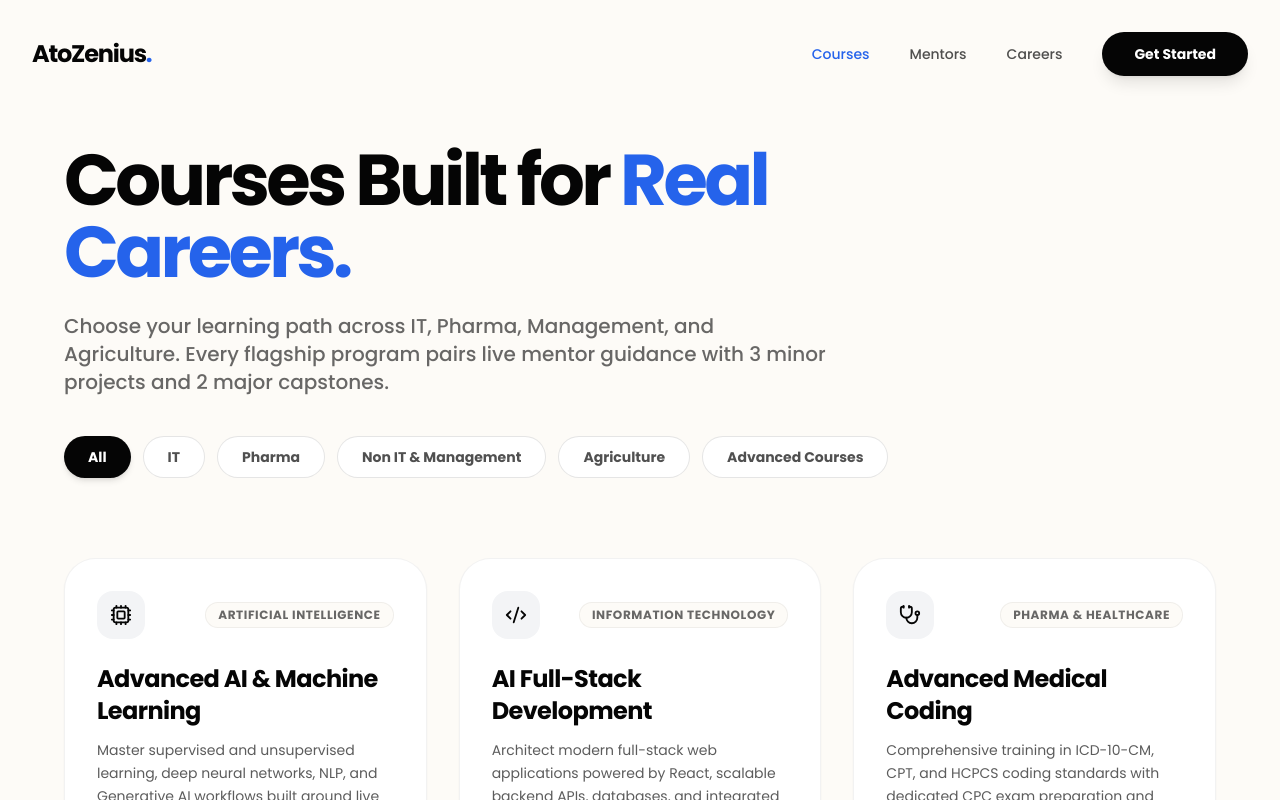
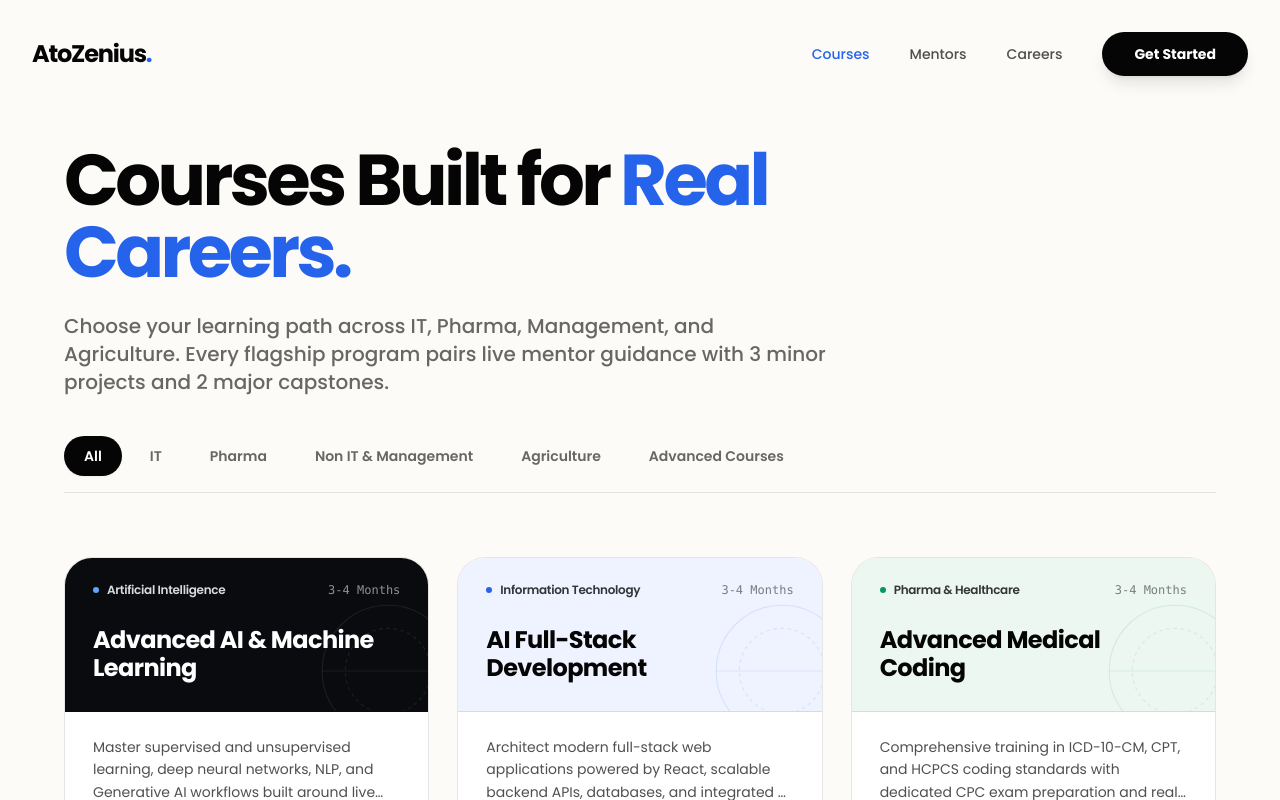
Before and after one commit to tekigowtham2204/AtoZenius-Redesigned, a React (Vite) app: page / in a window 1280 px wide. Both pictures are taken after a click on the button "EXPLORE COURSES". Shown: the top 800 px of the page. Built offline with nearby package versions, Linux system fonts and the light colour scheme.

Commit message:
Redesign course cards with editorial specimen layout

```diff
--- a/components/CoursesPage.tsx
+++ b/components/CoursesPage.tsx
@@ -1,19 +1,61 @@
 import React, { useState } from 'react';
 import { motion, AnimatePresence } from 'framer-motion';
 import {
-  Clock,
-  Layers,
   ArrowRight,
+  ArrowUpRight,
   CheckCircle2,
   X,
   MessageCircle,
   BookOpen,
 } from 'lucide-react';
-import { courseCategories, coursesData, CourseItem } from '../data/courses';
+import { courseCategories, coursesData, CourseCategory, CourseItem } from '../data/courses';
 
 interface CoursesPageProps {
   onOpenAuth: () => void;
 }
+
+const categoryThemes: Record<
+  CourseCategory,
+  {
+    headerBg: string;
+    darkHeader?: boolean;
+    accentText: string;
+    dotColor: string;
+    patternStroke: string;
+  }
+> = {
+  'Advanced Courses': {
+    headerBg: 'bg-[#0A0B0E]',
+    darkHeader: true,
+    accentText: 'text-[#60A5FA]',
+    dotColor: 'bg-[#60A5FA]',
+    patternStroke: 'rgba(255,255,255,0.08)',
+  },
+  IT: {
+    headerBg: 'bg-[#EEF3FF]',
+    accentText: 'text-brand-accent',
+    dotColor: 'bg-brand-accent',
+    patternStroke: 'rgba(37,99,235,0.12)',
+  },
+  Pharma: {
+    headerBg: 'bg-[#ECF7F2]',
+    accentText: 'text-emerald-700',
+    dotColor: 'bg-emerald-600',
+    patternStroke: 'rgba(5,150,105,0.12)',
+  },
+  'Non IT & Management': {
+    headerBg: 'bg-[#FAF2E6]',
+    accentText: 'text-amber-800',
+    dotColor: 'bg-amber-600',
+    patternStroke: 'rgba(217,119,6,0.12)',
+  },
+  Agriculture: {
+    headerBg: 'bg-[#F0F6EB]',
+    accentText: 'text-lime-800',
+    dotColor: 'bg-lime-700',
+    patternStroke: 'rgba(77,124,15,0.12)',
+  },
+};
 
 const CoursesPage: React.FC<CoursesPageProps> = ({ onOpenAuth }) => {
   const [selectedCategory, setSelectedCategory] = useState<(typeof courseCategories)[number]>('All');
@@ -40,10 +82,10 @@ const CoursesPage: React.FC<CoursesPageProps> = ({ onOpenAuth }) => {
       exit={{ opacity: 0, transition: { duration: 0.15 } }}
       className="pt-28 md:pt-36 pb-24 min-h-screen bg-brand-cream"
     >
-      <section className="px-6 mb-14 md:mb-20">
+      <section className="px-6 mb-14 md:mb-16">
         <div className="container mx-auto max-w-6xl">
           <motion.div
-            initial={{ opacity: 0, y: 20 }}
+            initial={{ opacity: 0, y: 18 }}
             animate={{ opacity: 1, y: 0 }}
             transition={{ duration: 0.45 }}
             className="max-w-3xl"
@@ -56,111 +98,180 @@ const CoursesPage: React.FC<CoursesPageProps> = ({ onOpenAuth }) => {
             </p>
           </motion.div>
 
-          {/* Category Filter */}
-          <div className="flex flex-wrap gap-3 mt-10">
-            {courseCategories.map((cat) => (
+          {/* Editorial Tab Filter */}
+          <div className="flex flex-wrap items-center gap-2 mt-10 pb-4 border-b border-brand-dark/10">
+            {courseCategories.map((cat) => {
+              const isSelected = selectedCategory === cat;
+              return (
                 <button
                   key={cat}
                   type="button"
                   onClick={() => setSelectedCategory(cat)}
-                className={`px-6 py-2.5 rounded-full text-sm font-bold transition-all duration-300 ${
-                  selectedCategory === cat
-                    ? 'bg-brand-dark text-white shadow-md'
-                    : 'bg-white text-brand-dark/70 border border-brand-dark/10 hover:border-brand-dark/30 hover:text-brand-dark'
+                  className={`px-5 py-2.5 rounded-full text-sm font-semibold transition-all duration-200 ${
+                    isSelected
+                      ? 'bg-brand-dark text-white shadow-sm'
+                      : 'text-brand-dark/60 hover:text-brand-dark hover:bg-brand-dark/5'
                   }`}
                 >
                   {cat}
                 </button>
-            ))}
+              );
+            })}
           </div>
         </div>
       </section>
 
-      {/* Courses Grid */}
+      {/* Editorial Specimen Cards Grid */}
       <section className="px-6">
         <div className="container mx-auto max-w-6xl">
-          <div className="grid grid-cols-1 md:grid-cols-2 lg:grid-cols-3 gap-6 md:gap-8">
+          <div className="grid grid-cols-1 md:grid-cols-2 lg:grid-cols-3 gap-7">
             {filteredCourses.map((course, idx) => {
-              const Icon = course.icon;
+              const theme = categoryThemes[course.category];
+              const isDark = Boolean(theme.darkHeader);
               const isEnrolled = enrolledIds.includes(course.id);
 
               return (
-                <motion.div
+                <motion.article
                   key={course.id}
                   initial={{ opacity: 0, y: 16 }}
                   animate={{ opacity: 1, y: 0 }}
                   transition={{ duration: 0.35, delay: idx * 0.04 }}
-                  className="bg-white rounded-[2rem] p-8 border border-brand-dark/5 shadow-sm hover:shadow-xl transition-all duration-300 flex flex-col justify-between group"
+                  className="group bg-white rounded-[1.75rem] border border-brand-dark/10 overflow-hidden flex flex-col justify-between transition-all duration-300 hover:-translate-y-1 hover:shadow-[0_24px_48px_-16px_rgba(5,5,5,0.12)]"
                 >
+                  {/* Top Editorial Specimen Plate */}
                   <div>
-                    <div className="flex items-center justify-between mb-6">
-                      <div className="w-12 h-12 rounded-2xl bg-brand-secondary flex items-center justify-center text-brand-dark group-hover:bg-brand-dark group-hover:text-white transition-colors duration-300">
-                        <Icon size={22} />
-                      </div>
-                      <span className="text-xs font-bold uppercase tracking-wider px-3 py-1 rounded-full bg-brand-cream text-brand-dark/60 border border-brand-dark/5">
+                    <div
+                      className={`relative px-7 pt-6 pb-7 border-b border-brand-dark/10 overflow-hidden ${theme.headerBg}`}
+                    >
+                      {/* Architectural Hairline Ring Motif */}
+                      <svg
+                        aria-hidden="true"
+                        viewBox="0 0 180 180"
+                        className="absolute -right-10 -bottom-10 w-40 h-40 pointer-events-none transition-transform duration-500 group-hover:scale-110 group-hover:rotate-6"
+                      >
+                        <circle
+                          cx="90"
+                          cy="90"
+                          r="74"
+                          fill="none"
+                          stroke={theme.patternStroke}
+                          strokeWidth="1.25"
+                        />
+                        <circle
+                          cx="90"
+                          cy="90"
+                          r="48"
+                          fill="none"
+                          stroke={theme.patternStroke}
+                          strokeWidth="1.25"
+                          strokeDasharray="4 4"
+                        />
+                        <line
+                          x1="16"
+                          y1="90"
+                          x2="164"
+                          y2="90"
+                          stroke={theme.patternStroke}
+                          strokeWidth="1"
+                        />
+                      </svg>
+
+                      {/* Clean Metadata Bar (No Badge Pills) */}
+                      <div className="relative z-10 flex items-center justify-between gap-3 mb-7">
+                        <span
+                          className={`inline-flex items-center gap-2 text-xs font-semibold tracking-tight ${
+                            isDark ? 'text-white/85' : 'text-brand-dark/80'
+                          }`}
+                        >
+                          <span className={`w-1.5 h-1.5 rounded-full ${theme.dotColor}`} />
                           {course.tag}
+                        </span>
+                        <span
+                          className={`text-xs font-mono ${
+                            isDark ? 'text-white/55' : 'text-brand-dark/50'
+                          }`}
+                        >
+                          {course.duration}
                         </span>
                       </div>
 
-                    <h2 className="text-2xl font-bold text-brand-dark mb-3 tracking-tight">
+                      {/* Display Title */}
+                      <h2
+                        className={`relative z-10 text-2xl font-bold tracking-[-0.025em] leading-[1.18] min-h-[3.5rem] ${
+                          isDark ? 'text-white' : 'text-brand-dark'
+                        }`}
+                      >
                         {course.title}
                       </h2>
-                    <p className="text-brand-dark/65 text-sm leading-relaxed mb-6">
+                    </div>
+
+                    {/* Lower Spec Sheet Body */}
+                    <div className="px-7 pt-6 pb-5">
+                      <p className="text-[14px] text-brand-dark/70 leading-relaxed mb-6 line-clamp-3">
                         {course.description}
                       </p>
 
-                    <div className="flex flex-wrap gap-2 mb-6">
-                      {course.skills.map((skill) => (
-                        <span
-                          key={skill}
-                          className="px-2.5 py-1 bg-brand-secondary/50 text-brand-dark/70 text-xs font-semibold rounded-lg"
-                        >
-                          {skill}
+                      {/* Typographic Hairline Ledger (Replaces Chip Clutter) */}
+                      <div className="border-t border-brand-dark/10 divide-y divide-brand-dark/10">
+                        <div className="py-3 flex items-baseline justify-between gap-4">
+                          <span className="text-[11px] font-mono uppercase tracking-wider text-brand-dark/45 shrink-0">
+                            Projects
                           </span>
-                      ))}
+                          <span className="text-xs font-semibold text-brand-dark text-right">
+                            {course.minorProjects} Minor · {course.majorProjects} Major
+                          </span>
+                        </div>
+                        <div className="py-3 flex items-baseline justify-between gap-4">
+                          <span className="text-[11px] font-mono uppercase tracking-wider text-brand-dark/45 shrink-0">
+                            Focus
+                          </span>
+                          <span className="text-xs font-medium text-brand-dark/75 text-right leading-snug">
+                            {course.skills.slice(0, 4).join(' · ')}
+                          </span>
+                        </div>
+                      </div>
                     </div>
                   </div>
 
-                  <div className="pt-6 border-t border-brand-dark/5">
-                    <div className="flex items-center justify-between text-xs font-semibold text-brand-dark/55 mb-5">
-                      <span className="flex items-center gap-1.5">
-                        <Clock size={14} /> {course.duration}
-                      </span>
-                      <span className="flex items-center gap-1.5">
-                        <Layers size={14} /> {course.minorProjects} Minor • {course.majorProjects} Major
-                      </span>
-                    </div>
-
-                    <div className="flex items-center gap-2.5">
+                  {/* Editorial Action Bar */}
+                  <div className="px-7 pb-6 pt-2 flex items-center justify-between gap-4">
                     <button
                       type="button"
                       onClick={() => setActiveCourse(course)}
-                        className="px-4 py-3.5 rounded-full text-xs font-bold border border-brand-dark/15 text-brand-dark hover:border-brand-dark/40 transition-colors shrink-0"
+                      className="text-xs font-semibold text-brand-dark/65 hover:text-brand-accent transition-colors inline-flex items-center gap-1 group/link focus:outline-none focus-visible:underline"
                     >
-                        Curriculum
+                      <span>View syllabus</span>
+                      <ArrowUpRight
+                        size={14}
+                        className="transition-transform group-hover/link:translate-x-0.5 group-hover/link:-translate-y-0.5"
+                      />
                     </button>
+
                     <button
                       type="button"
                       onClick={() => handleEnroll(course.id)}
-                        className={`flex-1 py-3.5 px-4 rounded-full text-sm font-bold flex items-center justify-center gap-2 transition-all duration-300 ${
+                      className={`px-5 py-2.5 rounded-full text-xs font-bold inline-flex items-center gap-2 transition-all duration-300 focus:outline-none focus-visible:ring-2 focus-visible:ring-brand-accent ${
                         isEnrolled
-                            ? 'bg-green-600 text-white'
-                            : 'bg-brand-dark text-white hover:bg-brand-accent'
+                          ? 'bg-emerald-600 text-white'
+                          : 'bg-brand-dark text-white group-hover:bg-brand-accent'
                       }`}
                     >
                       {isEnrolled ? (
                         <>
-                            <CheckCircle2 size={16} /> Enrolled
+                          <CheckCircle2 size={14} /> Enrolled
                         </>
                       ) : (
                         <>
-                            Start Course <ArrowRight size={15} />
+                          Start track
+                          <ArrowRight
+                            size={14}
+                            className="transition-transform group-hover:translate-x-0.5"
+                          />
                         </>
                       )}
                     </button>
                   </div>
-                  </div>
-                </motion.div>
+                </motion.article>
               );
             })}
           </div>
@@ -186,8 +297,8 @@ const CoursesPage: React.FC<CoursesPageProps> = ({ onOpenAuth }) => {
             >
               <div className="flex items-start justify-between gap-4 mb-6">
                 <div>
-                  <span className="text-xs font-bold uppercase tracking-widest text-brand-accent">
-                    {activeCourse.category} • {activeCourse.duration}
+                  <span className="text-xs font-mono text-brand-accent font-semibold">
+                    {activeCourse.category} · {activeCourse.duration}
                   </span>
                   <h3 className="text-2xl sm:text-3xl font-bold text-brand-dark tracking-tight mt-1">
                     {activeCourse.title}
@@ -209,7 +320,7 @@ const CoursesPage: React.FC<CoursesPageProps> = ({ onOpenAuth }) => {
 
               <div className="bg-white rounded-2xl p-6 border border-brand-dark/5 mb-6">
                 <div className="flex items-center gap-2 text-xs font-bold uppercase tracking-widest text-brand-dark/50 mb-4">
-                  <BookOpen size={14} className="text-brand-accent" /> Program Curriculum
+                  <BookOpen size={14} className="text-brand-accent" /> Program Syllabus
                 </div>
                 <ol className="space-y-3">
                   {activeCourse.curriculum.map((mod, idx) => (
```
Lines whose indentation alone changed are shown as unchanged.
